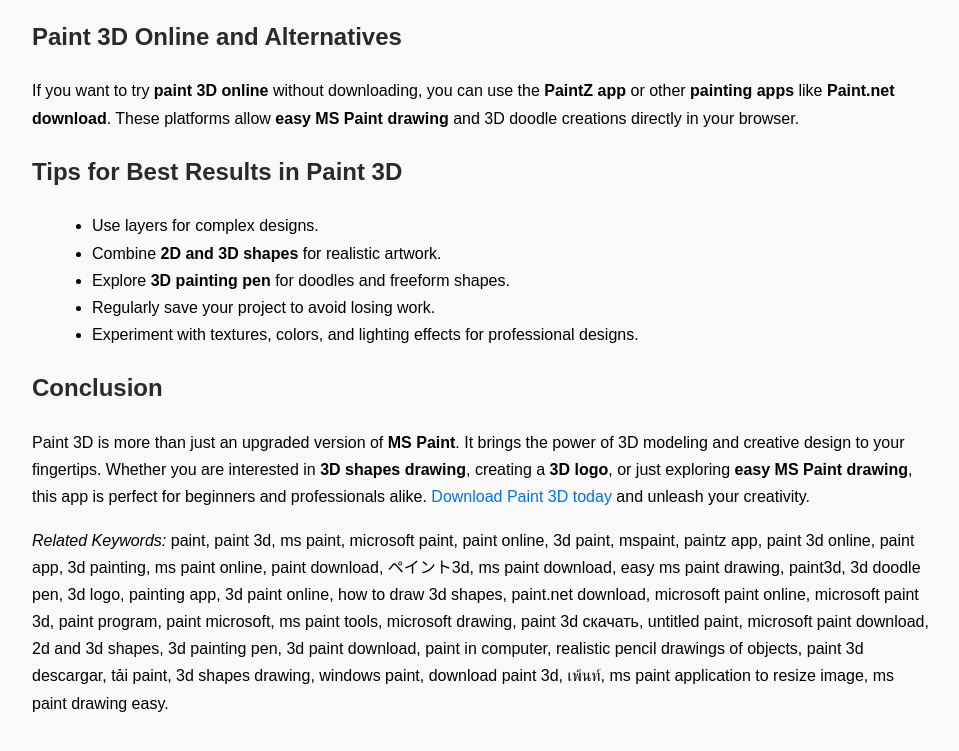
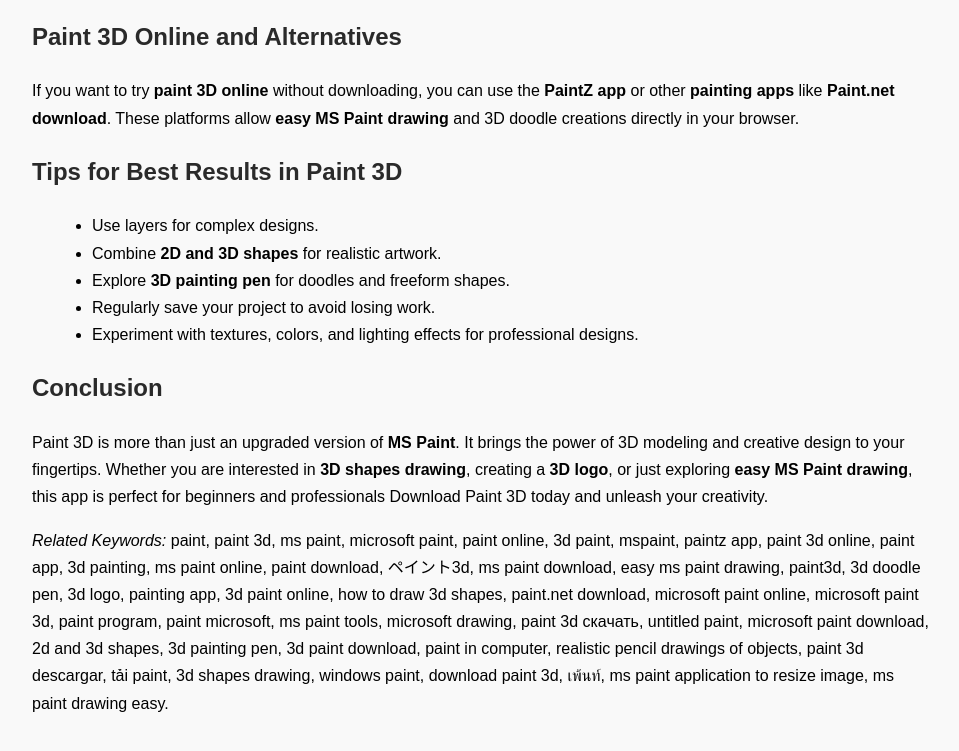
Before and after one commit to Paint3Dapp/Paint3Dapp.github.io, a plain HTML site: page index.html in a window 1280 px wide. Shown: the part 1057-1808 px from the top of the page, without its empty margins (158-1117 px from the left). Drawn offline with Linux system fonts and the light colour scheme.

Commit message:
Update index.html

```diff
--- a/index.html
+++ b/index.html
@@ -67,7 +67,7 @@
     </ul>
 
     <h2>Conclusion</h2>
-    <p>Paint 3D is more than just an upgraded version of <strong>MS Paint</strong>. It brings the power of 3D modeling and creative design to your fingertips. Whether you are interested in <strong>3D shapes drawing</strong>, creating a <strong>3D logo</strong>, or just exploring <strong>easy MS Paint drawing</strong>, this app is perfect for beginners and professionals alike. <a href="https://www.microsoft.com/en-us/p/paint-3d/9nblggh5fv99" target="_blank">Download Paint 3D today</a> and unleash your creativity.</p>
+    <p>Paint 3D is more than just an upgraded version of <strong>MS Paint</strong>. It brings the power of 3D modeling and creative design to your fingertips. Whether you are interested in <strong>3D shapes drawing</strong>, creating a <strong>3D logo</strong>, or just exploring <strong>easy MS Paint drawing</strong>, this app is perfect for beginners and professionals Download Paint 3D today and unleash your creativity.</p>
 
     <p><em>Related Keywords:</em> paint, paint 3d, ms paint, microsoft paint, paint online, 3d paint, mspaint, paintz app, paint 3d online, paint app, 3d painting, ms paint online, paint download, ペイント3d, ms paint download, easy ms paint drawing, paint3d, 3d doodle pen, 3d logo, painting app, 3d paint online, how to draw 3d shapes, paint.net download, microsoft paint online, microsoft paint 3d, paint program, paint microsoft, ms paint tools, microsoft drawing, paint 3d скачать, untitled paint, microsoft paint download, 2d and 3d shapes, 3d painting pen, 3d paint download, paint in computer, realistic pencil drawings of objects, paint 3d descargar, tải paint, 3d shapes drawing, windows paint, download paint 3d, เพ้นท์, ms paint application to resize image, ms paint drawing easy.</p>
 
```
